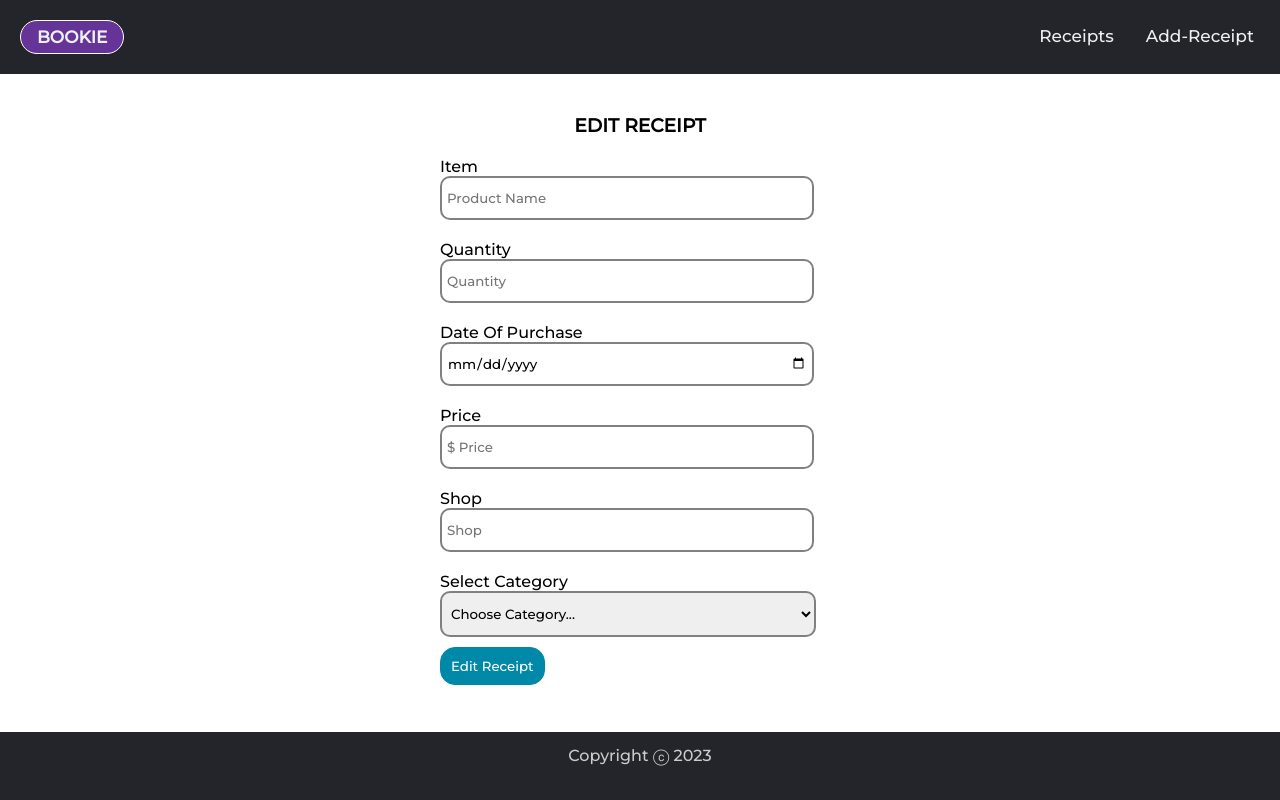
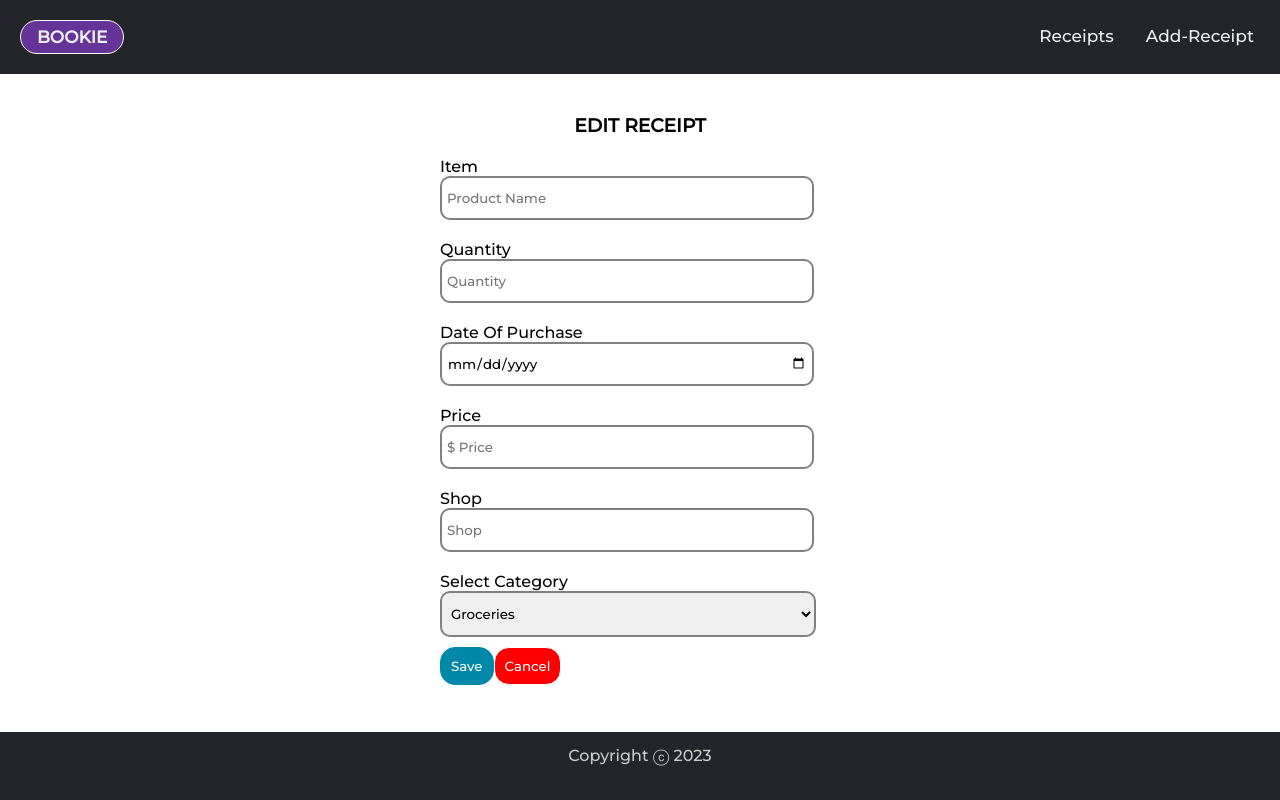
Before and after one commit to somkenemuscle/React-bookkeeper-app, a Next.js app: page /receipts/edit in a window 1280 px wide. Built offline with nearby package versions, Linux system fonts and the light colour scheme.

Commit message:
category value and write up changes completed

```diff
--- a/components/editreceipt.jsx
+++ b/components/editreceipt.jsx
@@ -88,7 +88,7 @@ const EditReceipt = () => {
                 </div>
                 <div>
                     <label className='r-label'>Select Category</label>
-                    <select onChange={handleChange} className='r-category' name="category" defaultValue={'Select'} required>
+                    <select onChange={handleChange} className='r-category' name="category" defaultValue={edit.category} required>
                         <option value="Select" disabled >Choose Category...</option>
                         <option value='Grocery' >Groceries</option>
                         <option value='Cosmetics'>Cosmetics</option>
@@ -96,7 +96,8 @@ const EditReceipt = () => {
                         <option value='Electronics'>Electronics</option>
                     </select>
                 </div>
-                <button className='r-btn'>Edit Receipt</button>
+                <button className='r-btn'>Save</button>
+                <button className='r-btn-exit'>Cancel</button>
 
             </form>
         </div>
--- a/styles/page.css
+++ b/styles/page.css
@@ -310,6 +310,24 @@ FORM DESIGN */
     border: 1px solid white;
 
 }
+.r-btn-exit {
+    margin-top: 10px;
+    padding: 10px 10px;
+    text-align: center;
+    font-family: "Montserrat", sans-serif;
+    border: 1px solid white;
+    border-radius: 15px;
+    cursor: pointer;
+    background-color: red;
+    color: white;
+    font-weight: light;
+}
+.r-btn-exit:hover {
+    background-color: darkred;
+    transition: 0.3s;
+}
+
+
 
 
 
```
